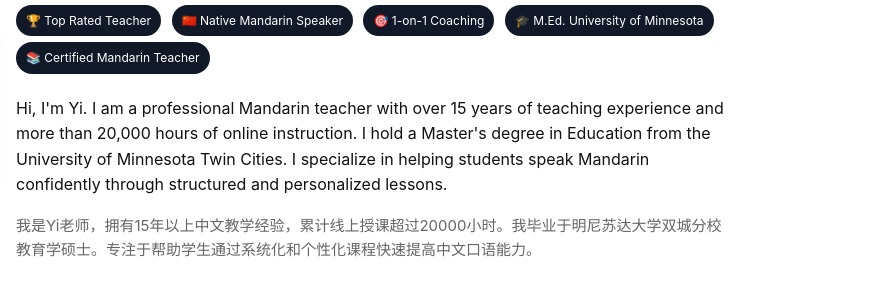
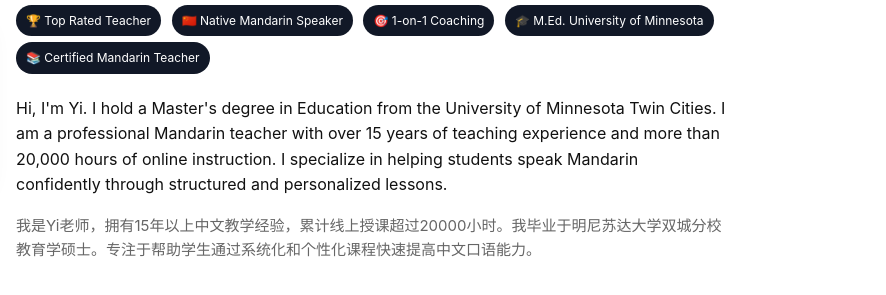
Before and after one commit to YiMandarin-pro/yi-mandarin, a plain HTML site: page index.html in a window 1280 px wide. Shown: the part 675-970 px from the top of the page, 394-1280 px from the left. Drawn offline with Linux system fonts and the light colour scheme.

Commit message:
Update index.html

```diff
--- a/index.html
+++ b/index.html
@@ -198,7 +198,7 @@
       </div>
 
       <p>
-        Hi, I'm Yi. I am a professional Mandarin teacher with over 15 years of teaching experience and more than 20,000 hours of online instruction. I hold a Master's degree in Education from the University of Minnesota Twin Cities. I specialize in helping students speak Mandarin confidently through structured and personalized lessons.
+        Hi, I'm Yi. I hold a Master's degree in Education from the University of Minnesota Twin Cities. I am a professional Mandarin teacher with over 15 years of teaching experience and more than 20,000 hours of online instruction. I specialize in helping students speak Mandarin confidently through structured and personalized lessons.
       </p>
 
       <p class="lang">
```
